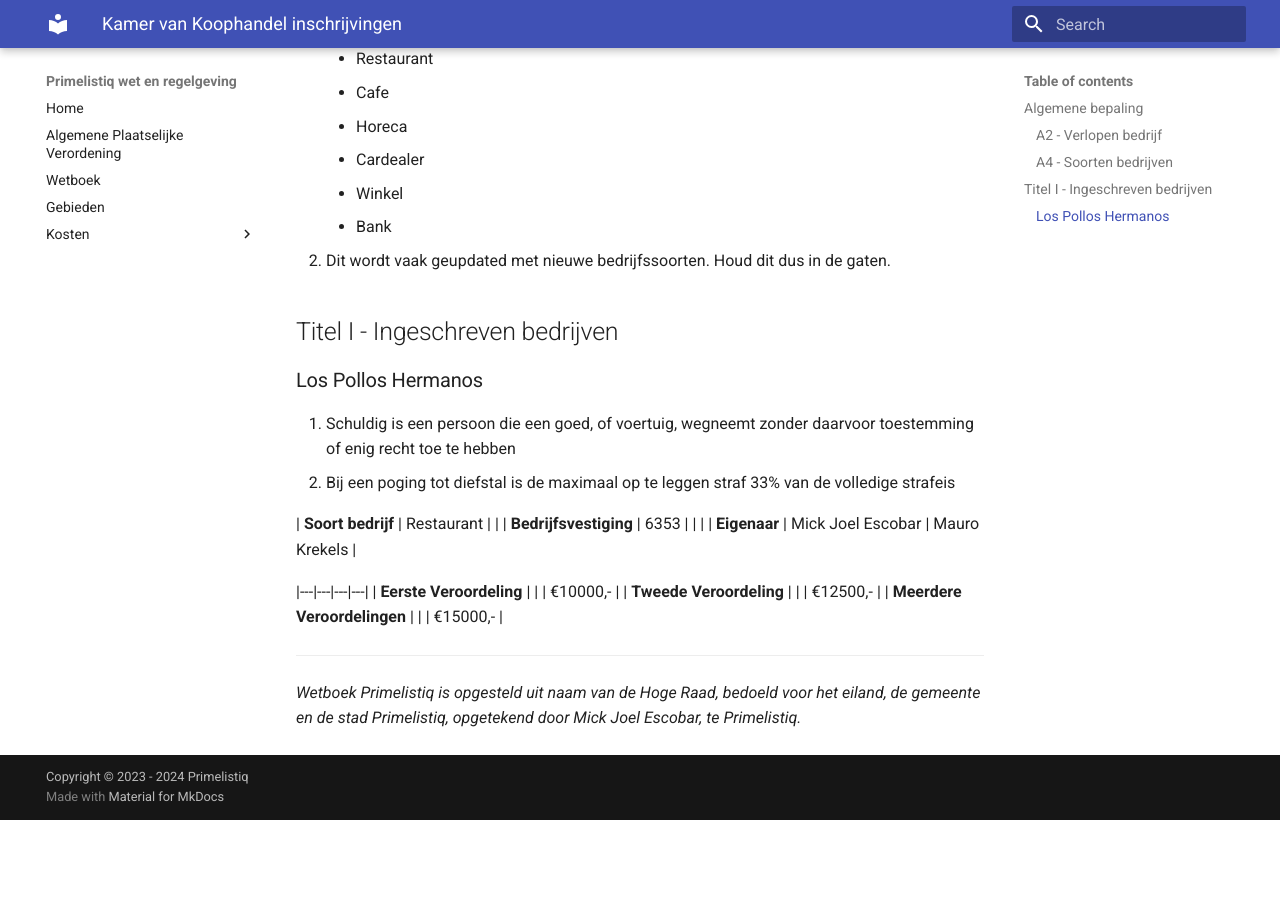
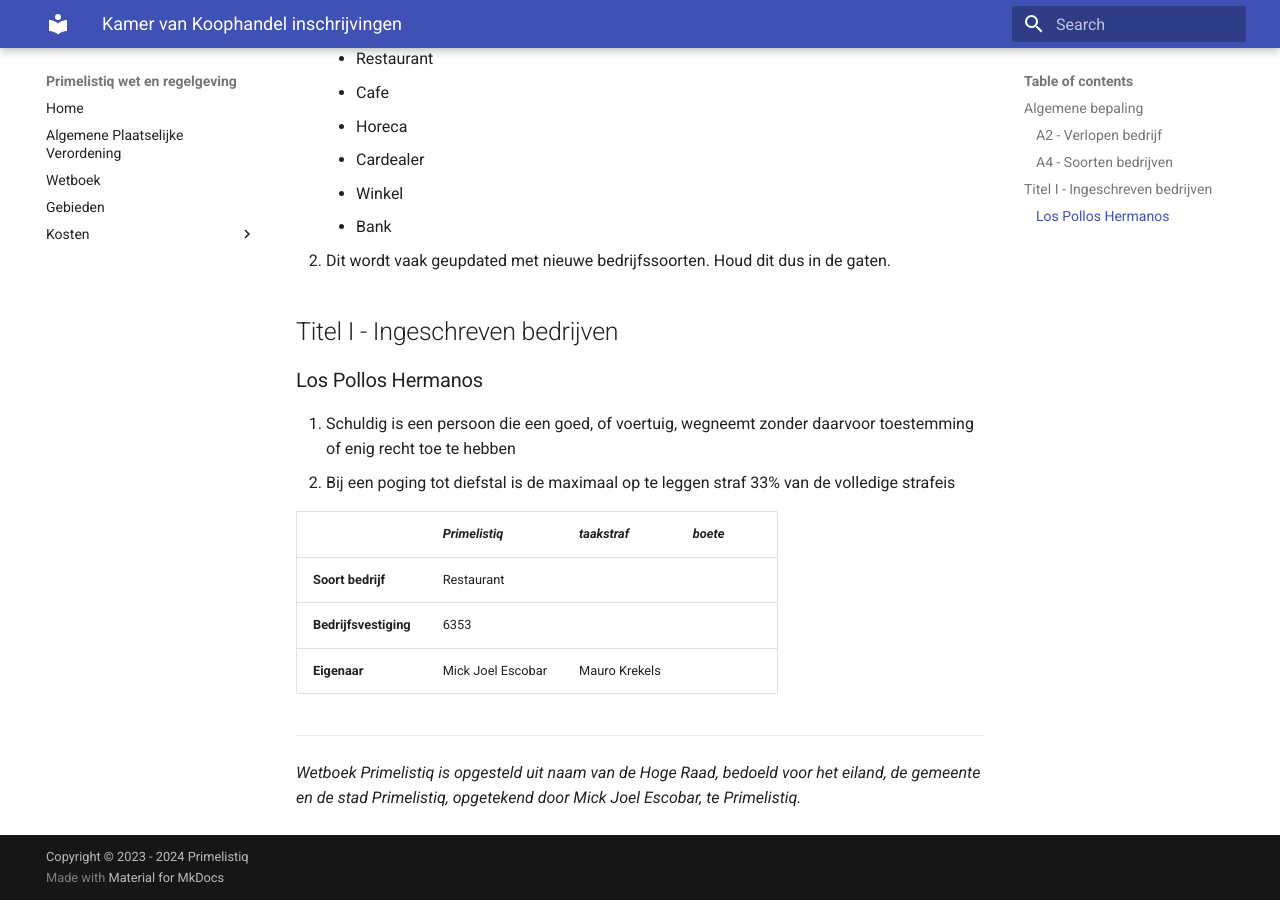
Before and after one commit to mickjoel/wetboek.sunstone, an MkDocs documentation site: the page built from docs/kvk.md, in a window 1280 px wide and 900 px high, scrolled down 641 px. Built offline with MkDocs 1.6.1 and Material for MkDocs 9.7.7, drawn with Linux system fonts in a browser that asks for light colours; before the commit the page ends 1461 px from its top, so only the background shows below that.

Commit message:
Update kvk.md

```diff
--- a/docs/kvk.md
+++ b/docs/kvk.md
@@ -31,14 +31,11 @@
 1. Schuldig is een persoon die een goed, of voertuig, wegneemt zonder daarvoor toestemming of enig recht toe te hebben
 2. Bij een poging tot diefstal is de maximaal op te leggen straf 33% van de volledige strafeis
 
+|   | *Primelistiq*  | *taakstraf*  | *boete*  |
+|---|---|---|---|
 |  **Soort bedrijf** | Restaurant |   |
 | **Bedrijfsvestiging**  | 6353  |  |    |
 | **Eigenaar**  | Mick Joel Escobar | Mauro Krekels |
 
-|---|---|---|---|
-|  **Eerste Veroordeling** |   |  | €10000,-  |
-| **Tweede Veroordeling**  |   |  | €12500,-  |
-| **Meerdere Veroordelingen**  |   |   | €15000,-  |
-
 ---------------------
 *Wetboek Primelistiq is opgesteld uit naam van de Hoge Raad, bedoeld voor het eiland, de gemeente en de stad Primelistiq, opgetekend door Mick Joel Escobar, te Primelistiq.*
```
